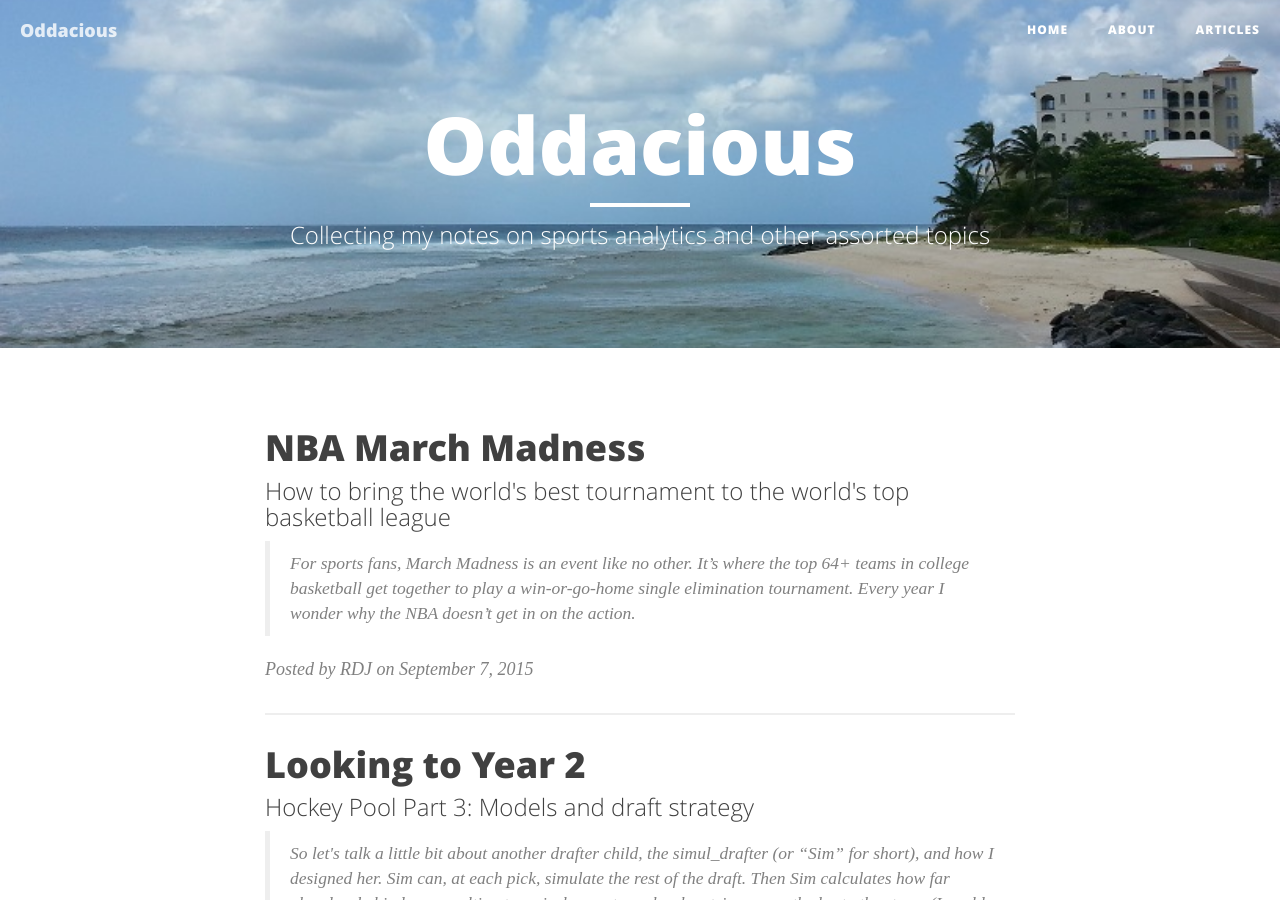
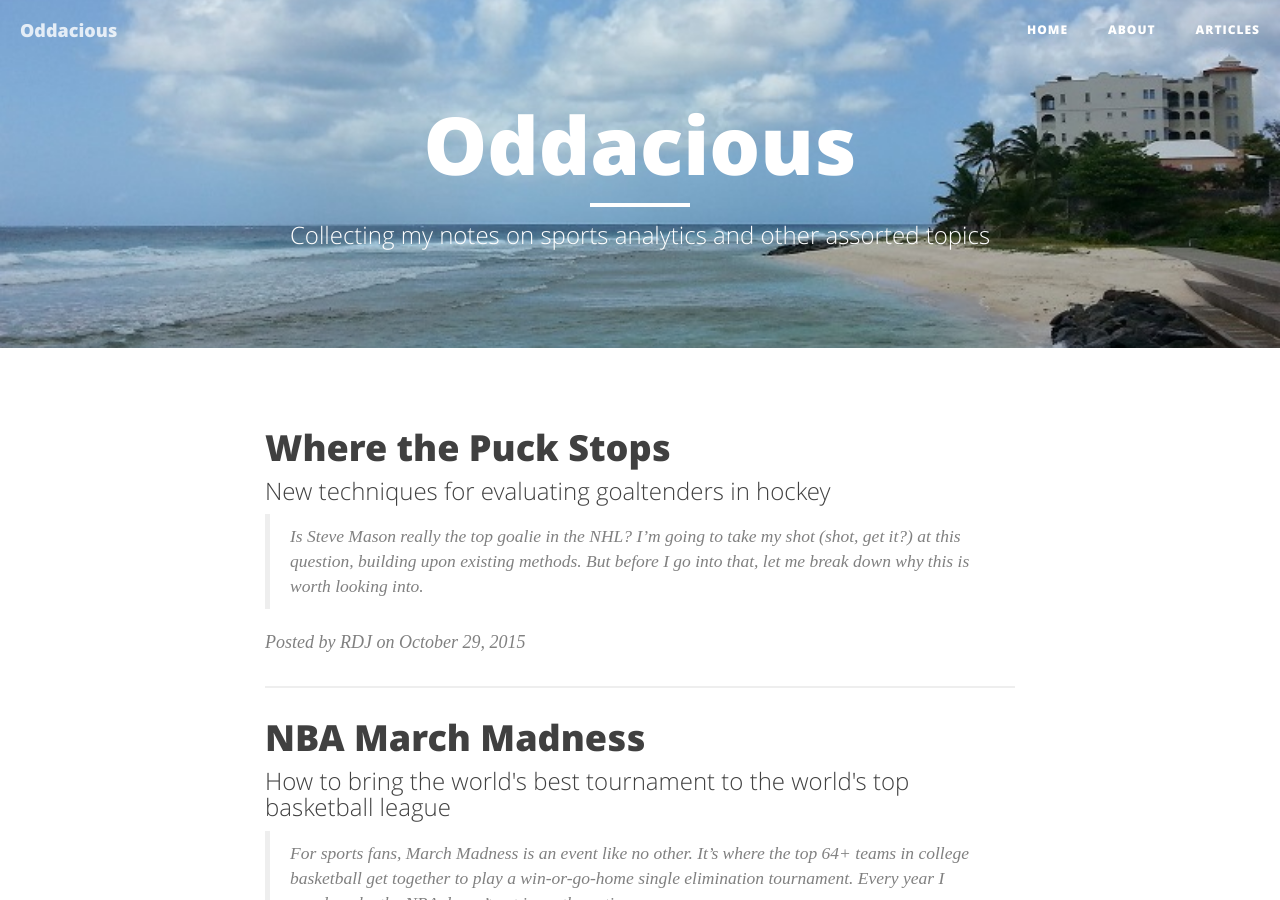
Before and after one commit to oddacious/oddacious.github.io, a Jekyll site: the page built from index.html, in a window 1280 px wide and 900 px high. Built offline with Jekyll 4.4.1, drawn with Linux system fonts in a browser that asks for light colours; some web fonts are replaced; the list of posts is cut into pages by our own code.

Commit message:
Here I thought I was being careful with names...

```diff
--- a/_posts/2015-10-29-where-the-puck-stops.md
+++ b/_posts/2015-10-29-where-the-puck-stops.md
@@ -3,8 +3,9 @@
 title:      "Where the Puck Stops"
 subtitle:   "New techniques for evaluating goaltenders in hockey"
 categories: ["hockey"]
-description: ""
-tags:       ["hockey", "NHL", "draft"]
+description: "Is Steve Mason really the top goalie in the NHL? I’m going to take my shot (shot, get it?) at this
+question, building upon existing methods. But before I go into that, let me break down why this is worth looking into."
+tags:       ["hockey", "NHL"]
 date:       2015-10-29 12:00:00
 author:     "RDJ"
 header-img: "img/noise_med.jpg"
```
Also changed, not shown: other parts of _posts/2015-10-29-where-the-puck-stops.md (+1 -1 lines).
